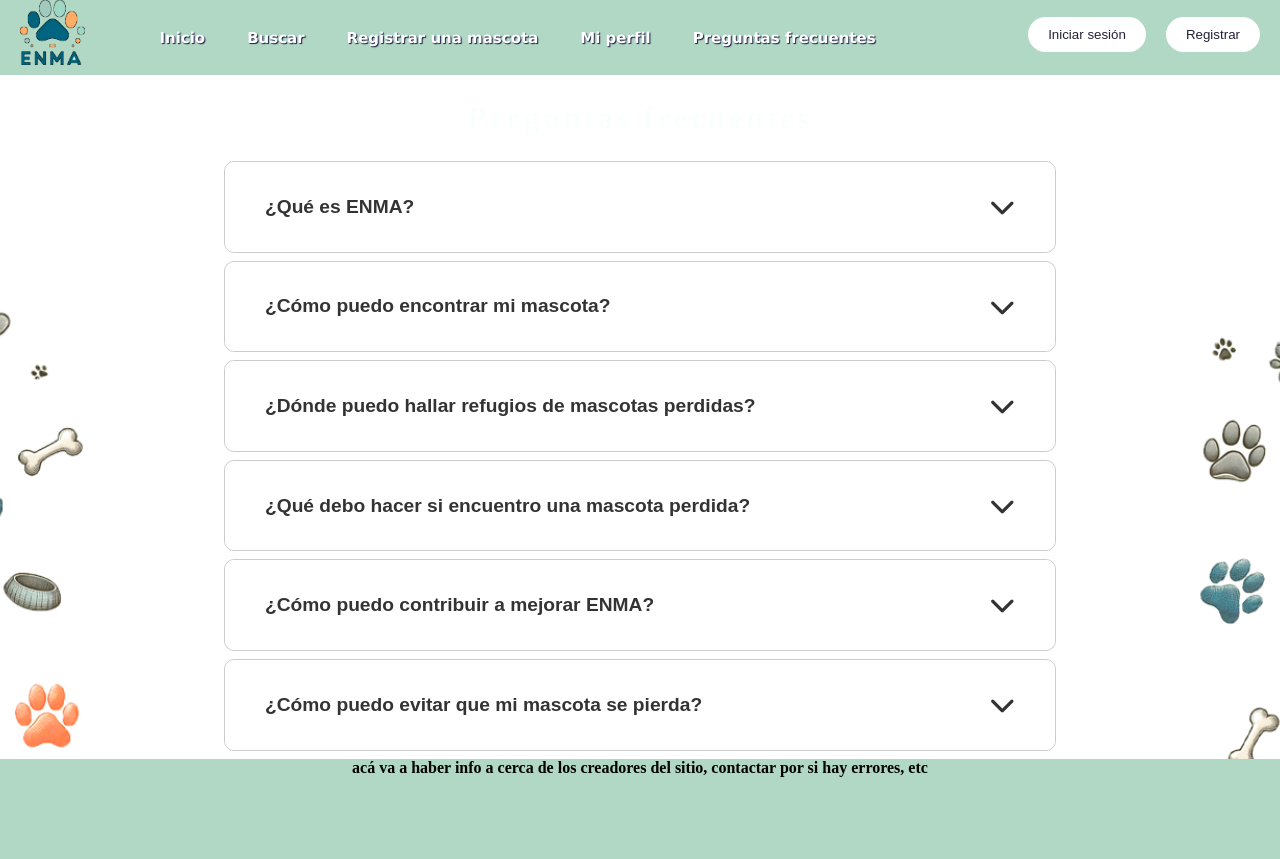
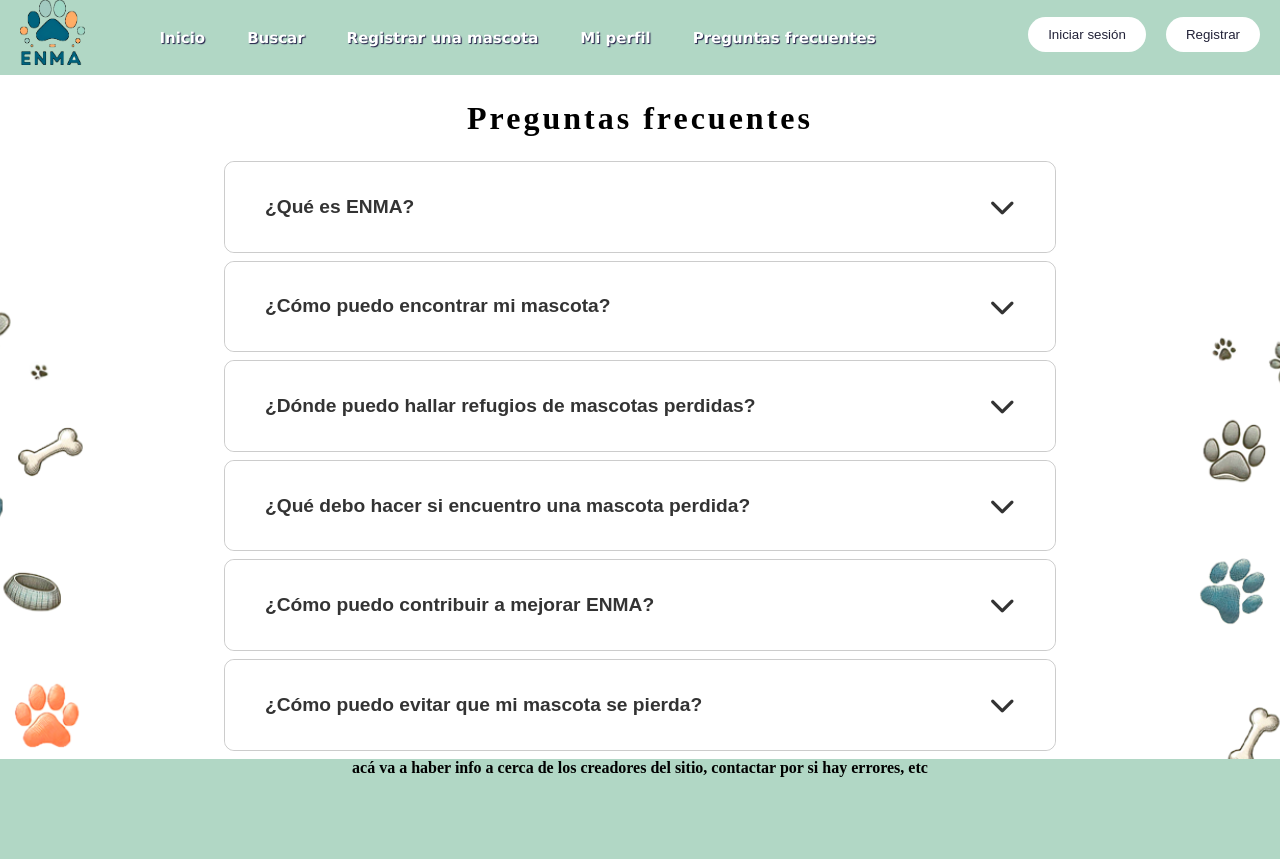
Before and after one commit to AlbertSayos/TPIDSmascota, a Flask app: page /faq in a window 1280 px wide. Run offline with Flask 3, Linux system fonts and the light colour scheme.

Commit message:
errores html y css

```diff
--- a/Frontend/static/css/homestyle.css
+++ b/Frontend/static/css/homestyle.css
@@ -1,6 +1,6 @@
 body {
     background-image: url('../image/imagenfondo.png');
-    color: #FAFFFD;
+    color: #000000;
     font-size: 1.0rem;
     font-weight: bold;
     background-position: center center;
--- a/Frontend/templates/base.html
+++ b/Frontend/templates/base.html
@@ -24,7 +24,7 @@
                     <li class="item"><a href="/buscadas">Buscar</a></li>
                     <li class="item"><a href="/registrar">Registrar una mascota</a></li>
                     <li class="item"><a href="/miperfil">Mi perfil</a></li>
-                    <li class="item"><a href="/preguntasfrecuentes">Preguntas frecuentes</a></li>
+                    <li class="item"><a href="/faq">Preguntas frecuentes</a></li>
                 </ul>
                 <a href="{{url_for('login')}}" ><button>Iniciar sesión</button></a>
                 <a href="{{url_for('registro')}}"><button>Registrar</button></a>
```
